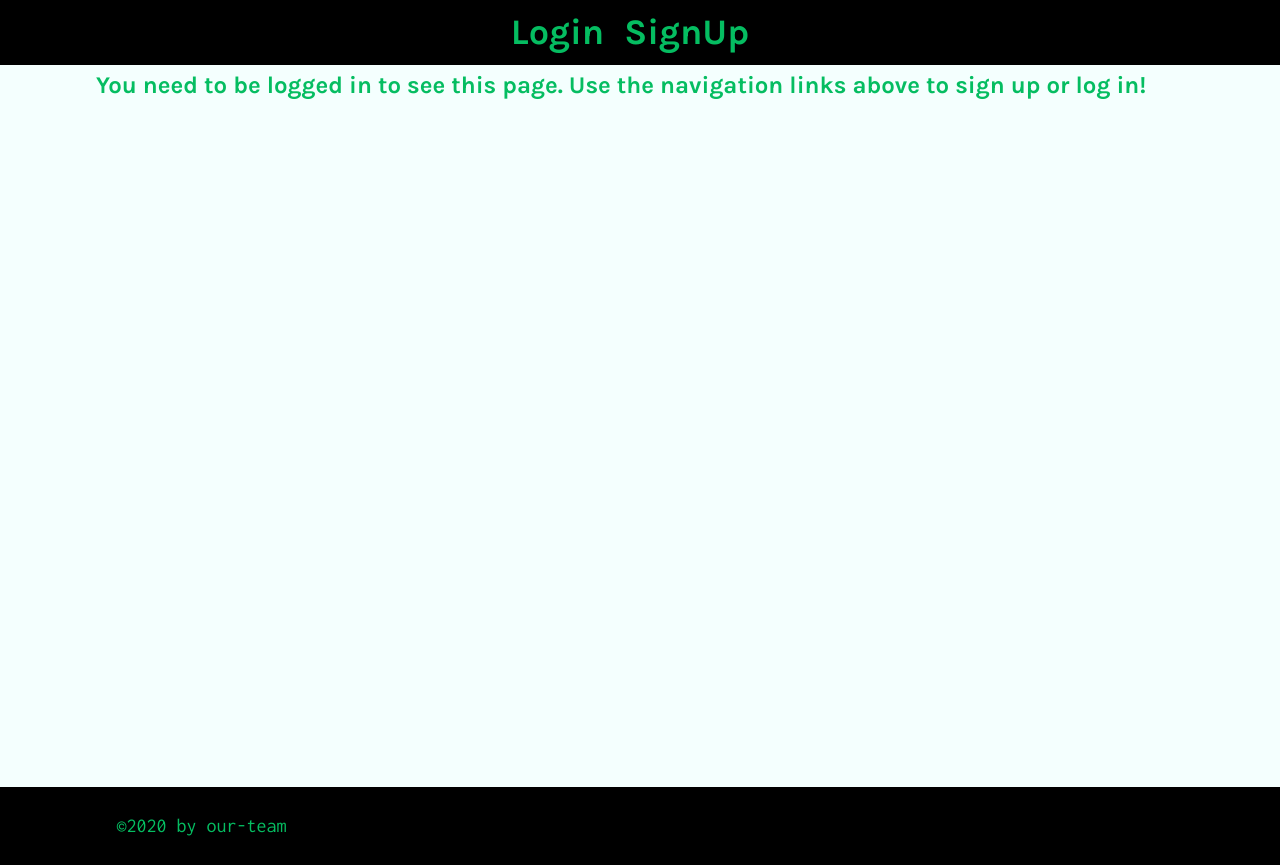
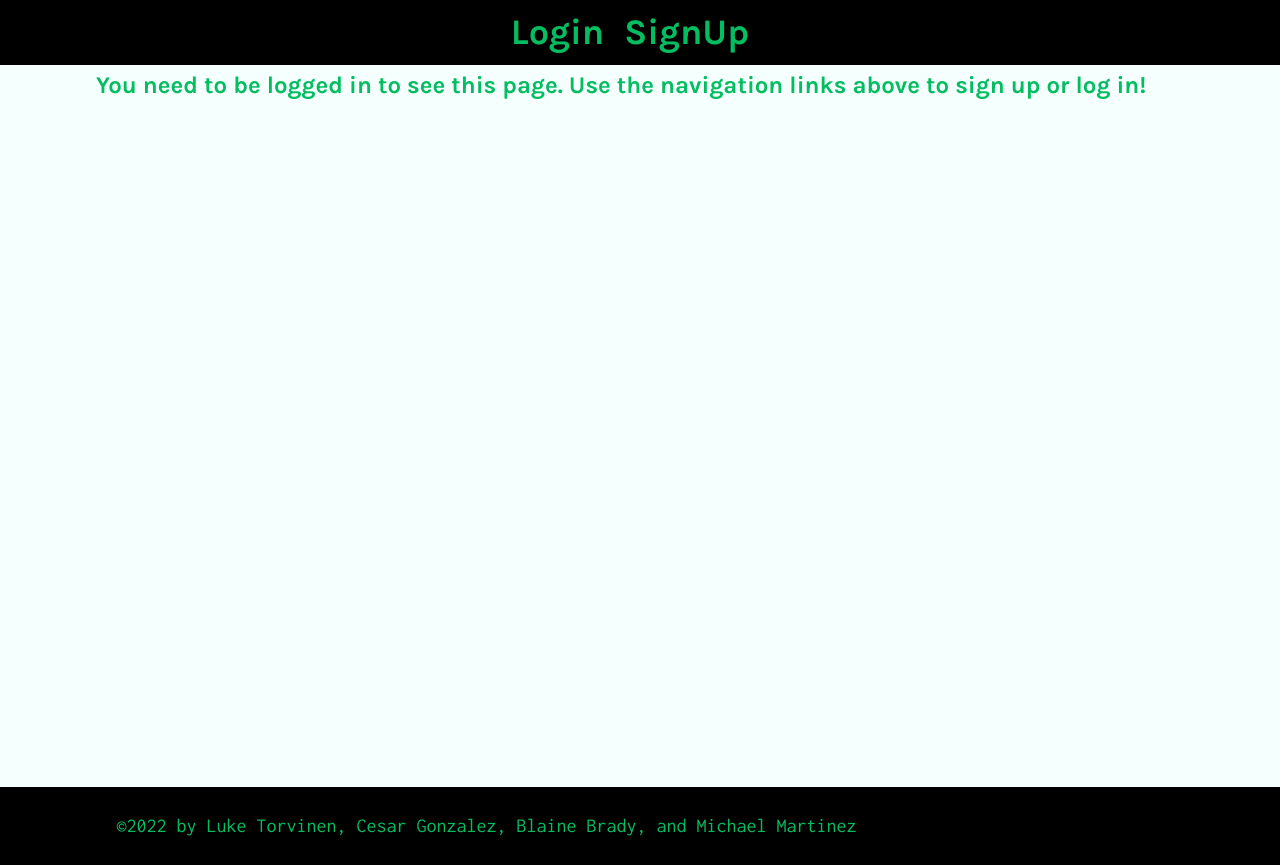
Before and after one commit to luketorv/music-meetup2, a React (Create React App) app in the folder client/: page /profile/1 in a window 1280 px wide. Built offline with nearby package versions, Linux system fonts and the light colour scheme; no server answers.

Commit message:
fixed footer and changed message if user has no friends :(

```diff
--- a/client/src/components/Footer/index.js
+++ b/client/src/components/Footer/index.js
@@ -3,7 +3,7 @@ import React from 'react';
 const Footer = () => {
   return (
     <footer className="w-100 mt-auto bg-secondary p-4">
-      <div className="container">&copy;2020 by our-team</div>
+      <div className="container">&copy;2022 by Luke Torvinen, Cesar Gonzalez, Blaine Brady, and Michael Martinez</div>
     </footer>
   );
 };
--- a/client/src/components/FriendList/index.js
+++ b/client/src/components/FriendList/index.js
@@ -3,7 +3,7 @@ import { Link } from 'react-router-dom';
 
 const FriendList = ({ friendCount, username, friends }) => {
   if (!friends || !friends.length) {
-    return <p className="bg-dark text-light p-3">{username}, make some friends!</p>;
+    return <p className="bg-dark text-light p-3">{username}, meet some musicians!</p>;
   }
 
   return (
```
Also changed, not shown: 1 other file (tests, documents, lock files or other folders).
